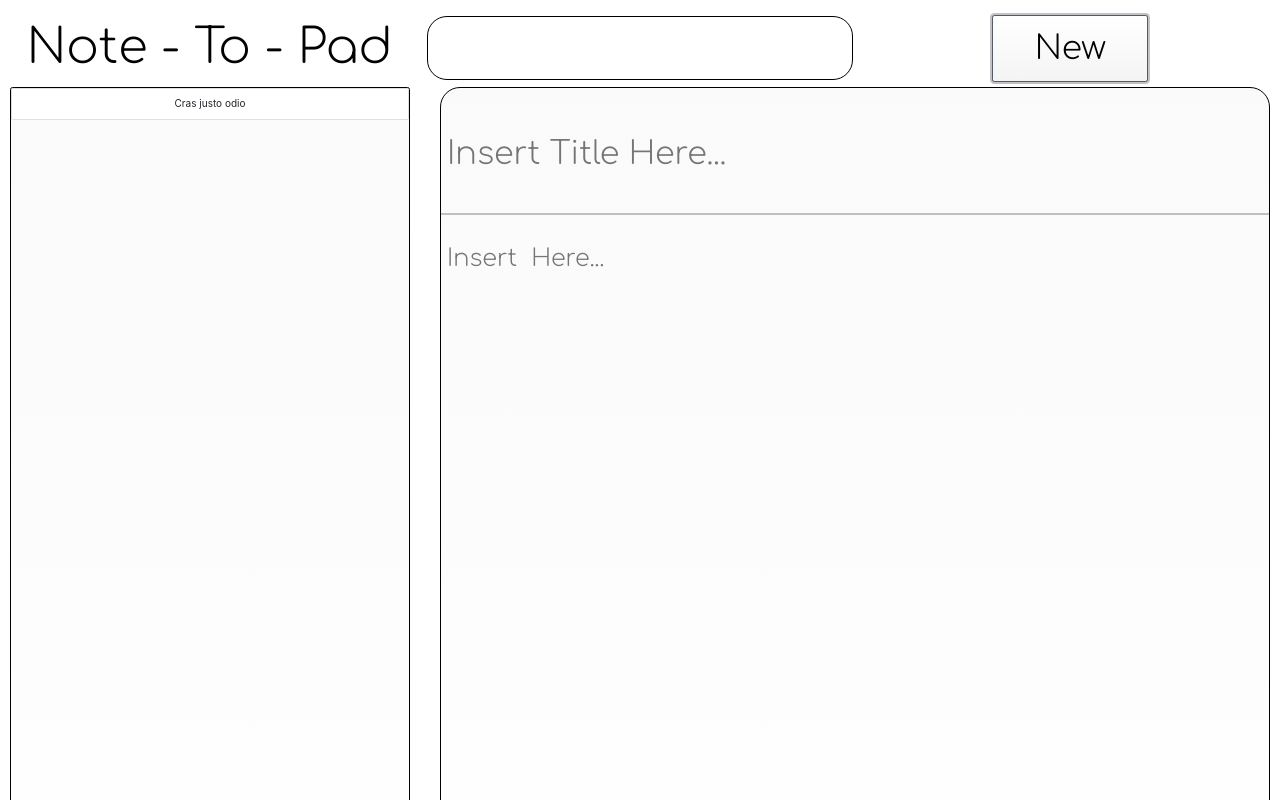
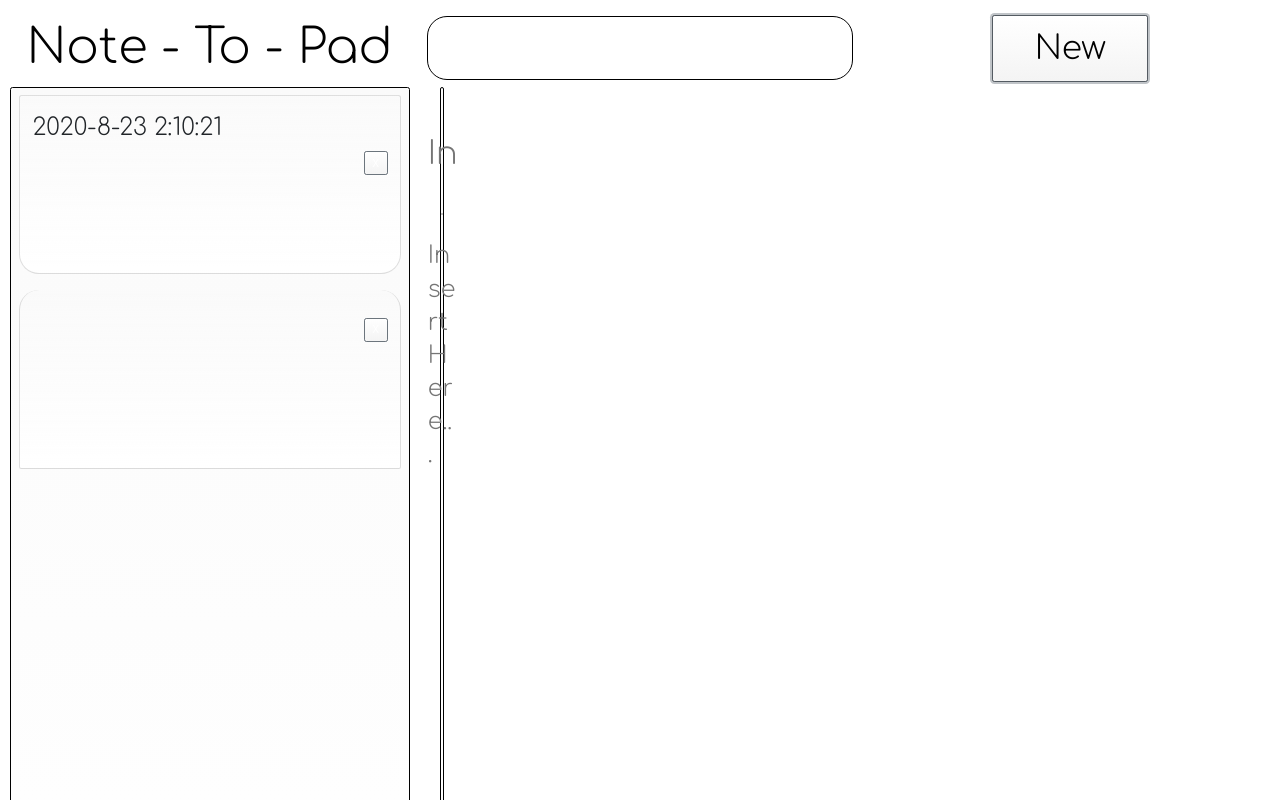
Before and after one commit to rafaelflores520/note-to-pad, a React (Create React App) app: page / in a window 1280 px wide. Both pictures are taken after a click on the button "New". Shown: the top 800 px of the page. Built offline with nearby package versions, Linux system fonts and the light colour scheme.

Commit message:
Contenido mas Resonsive Lista con scroll ante overflow

```diff
--- a/src/App.js
+++ b/src/App.js
@@ -5,9 +5,43 @@ import Search from './SearchTag';
 import Note from './Note';
 import { Button } from 'reactstrap';
 
+const notesArray = [{id: 1, heading:' ', date: null , value:' '}]
 
 export default class App extends React.Component {
+  state = {
+    currentNote: null,
+    notes: notesArray
+  }
+
+  changeCurrentNote = (note) =>{
+    this.setState({ currentNote: note })
+  }
+
+  deletenote = (note) =>{
+    this.setState((state) => ({ notes: state.notes.filter(noteIterator => (noteIterator.id !== note.id)) }))
+    this.setState({ currentNote: null })
+  }
+
+  saveNote = (note) =>{
+    this.setState((state) => { state.notes.concat([note]) })
+    this.setState({ currentNote: note })
+  }
+
+  addNew = () =>{
+    const note = {id: this.state.notes.length + 1, heading: '', curdate: this.DateFormat(), value: ' '}
+    this.setState((state) => ({ notes: state.notes.concat([note]) }))
+    this.setState({ currentNote: note })
+  }
+
+  DateFormat() {
+    var today = new Date();
+    var date = today.getFullYear()+'-'+(today.getMonth()+1)+'-'+today.getDate();
+    var time = today.getHours() + ":" + today.getMinutes() + ":" + today.getSeconds();
+    return date+' '+time;
+}
+
   render(){
+    this.state.notes.sort((a, b) => {return b.id-a.id})
     return (
       <div className="container-fluid p-3">
         <div className="row align-items-center">
@@ -15,23 +49,19 @@ export default class App extends React.Component {
           <Search/>
           <div className="col-sm p-1 m-1 center-block">
             <center>
-              <Button className="Add-note">
+              <Button className="Add-note" onClick={this.addNew}>
                 <p className="Add-note-text">New</p>
               </Button>
             </center>
           </div>
         </div>
         <div className="row">
-          <NoteList/>
-          <Note/>
+          <NoteList notes={this.state.notes} changeCurrentNote={this.changeCurrentNote} deletenote={this.deletenote}/>
+          <div>
+            {( this.state.currentNote !== null ) && ( <Note note={this.state.currentNote} savenote={this.saveNote}/> )}
+          </div>
         </div>
       </div>
     );
   }
 }
-
-/*
-<div className="col-sm">
- <Note/>
-</div>
-*/
--- a/src/Note.css
+++ b/src/Note.css
@@ -1,8 +1,8 @@
 .Note {
     /*position: absolute;*/
     height: 896px;
-    left: 518px;
-    top: 101px;
+    left: 10%;
+    top: 10%;
 
     background: linear-gradient(180deg, #FAFAFA 0%, rgba(250, 250, 250, 0) 100%);
     border: 1px solid #000000;
@@ -22,7 +22,7 @@
     font-style: normal;
     font-weight: normal;
     font-size: 2.5vw;
-    line-height: 54px;
+    line-height: 4.953560371517028vh;
     align-items: center;
     background: transparent;
 
@@ -43,7 +43,7 @@
     font-style: normal;
     font-weight: normal;
     font-size: 1.875vw;
-    line-height: 40px;
+    line-height: 4.12796697626419vh;
     background: transparent;
 
     color: #000000;
@@ -61,8 +61,8 @@
     font-style: normal;
     font-weight: normal;
     font-size: 1.25vw;
-    line-height: 27px;
-    display: flex;
+    line-height: 2.7863777089783284vh;
+
     align-items: center;
     background: transparent;
 
--- a/src/Note.js
+++ b/src/Note.js
@@ -3,13 +3,24 @@ import './Note.css';
 //import { Input } from 'reactstrap';
 
 export default class Note extends React.Component{
+    componentWillReceiveProps(nextProps) {
+        const newProps = nextProps
+        this.textInput.value = newProps.note.heading
+        this.textAreaInput.value = newProps.note.value
+    }
+    save = (note) => {
+        note.heading = this.textInput.value
+        note.value = this.textAreaInput.value
+        this.props.savenote(note)
+    }
     render(){
+        const { note } = this.props;
         return(
             <div className="col">
                 <div className="Note">
-                    <input className="Note-title" placeholder="Insert Title Here..."/>
+                    <input className="Note-title" placeholder="Insert Title Here..." ref={(input) => { this.textInput = input }} onChange={(event)=>this.save(note) }/>
                     <div className="dash Up"/>
-                    <textarea className="Note-body" placeholder="Insert  Here..."/>
+                    <textarea className="Note-body" placeholder="Insert  Here..." ref={(input) => { this.textAreaInput = input}} onChange={()=>this.save(note) }/>
                     <div className="dash Down"/>
                     <input className="Note-tags" placeholder="Insert Tags Here..."/>
                 </div>
--- a/src/NoteList.css
+++ b/src/NoteList.css
@@ -19,4 +19,45 @@
     border: 1px solid #000000;
     box-sizing: border-box;
     border-radius: 20px;
+    overflow-y: scroll;
 }
+
+.Note-item {
+    margin: 2%;
+    height: 20%;
+
+    background: linear-gradient(180deg, #FAFAFA 0%, rgba(255, 255, 255, 0) 100%);
+    border: 1px solid #000000;
+    box-sizing: border-box;
+    border-radius: 20px;
+}
+
+.Head-row, .Date-row {
+    border: none;
+    top: 10%;
+
+    font-family: 'Comfortaa';
+    font-style: normal;
+    font-size: 24px;
+    line-height: 27px;
+    display: flex;
+    align-items: center;
+    text-align: left;
+}
+
+.Head-row {
+    font-weight: bold;
+}
+
+.Date-row {
+    font-weight: 300;
+}
+
+.Delete-note {
+    background: linear-gradient(180deg, #FFFFFF 0%, #f4f4f4 100%);
+    border: 1px solid #000000;
+    box-sizing: border-box;
+    border-radius: 20px;
+    float: right;
+    color: #000000;
+}
--- a/src/NoteList.js
+++ b/src/NoteList.js
@@ -1,15 +1,25 @@
 import React from 'react';
 import './NoteList.css';
-import { ListGroup, ListGroupItem } from 'reactstrap'
+import { ListGroup, ListGroupItem, Button } from 'reactstrap'
 
 export default class NoteList extends React.Component {
     render () {
+        const {notes, changeCurrentNote, deletenote} = this.props
         return (
             <div className="col-sm-4">
                 <center>
                     <div className="Note-list">
                         <ListGroup className='Note-list-frame'>
-                            <ListGroupItem>Cras justo odio</ListGroupItem>
+                        { notes.map((note) => (
+                            <ListGroupItem
+                            className="Note-item"
+                            key= {notes.id}
+                            onClick={() => changeCurrentNote(note)}>
+                                <p className="Head-row">{note.heading}</p>
+                                <p className="Date-row">{note.curdate}</p>
+                                <Button className="Delete-note" onClick={ () => deletenote(note)}>X</Button>
+                            </ListGroupItem>
+                        ))}
                         </ListGroup>
                     </div>
                 </center>
```
